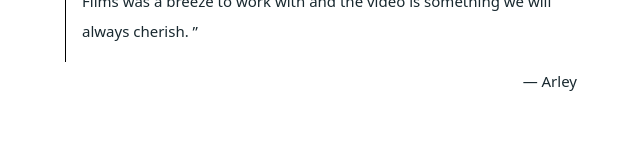
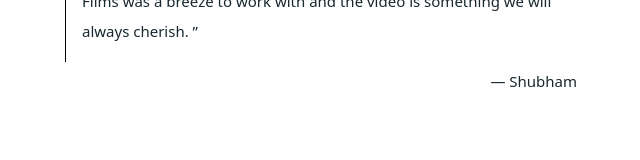
Before and after one commit to kolkataphototours/ShivamPhotofarm, a Next.js app: page /contact in a window 1280 px wide. Shown: the part 1396-1556 px from the top of the page, without its empty margins (319-959 px from the left). Built offline with nearby package versions, Linux system fonts and the light colour scheme.

Commit message:
added contact us page

```diff
--- a/app/contact/page.jsx
+++ b/app/contact/page.jsx
@@ -135,7 +135,7 @@ const Contact = () => {
             fontWeight: "300",
           }}
         >
-          — Arley
+          — Shubham
         </p>
       </div>
 
```
